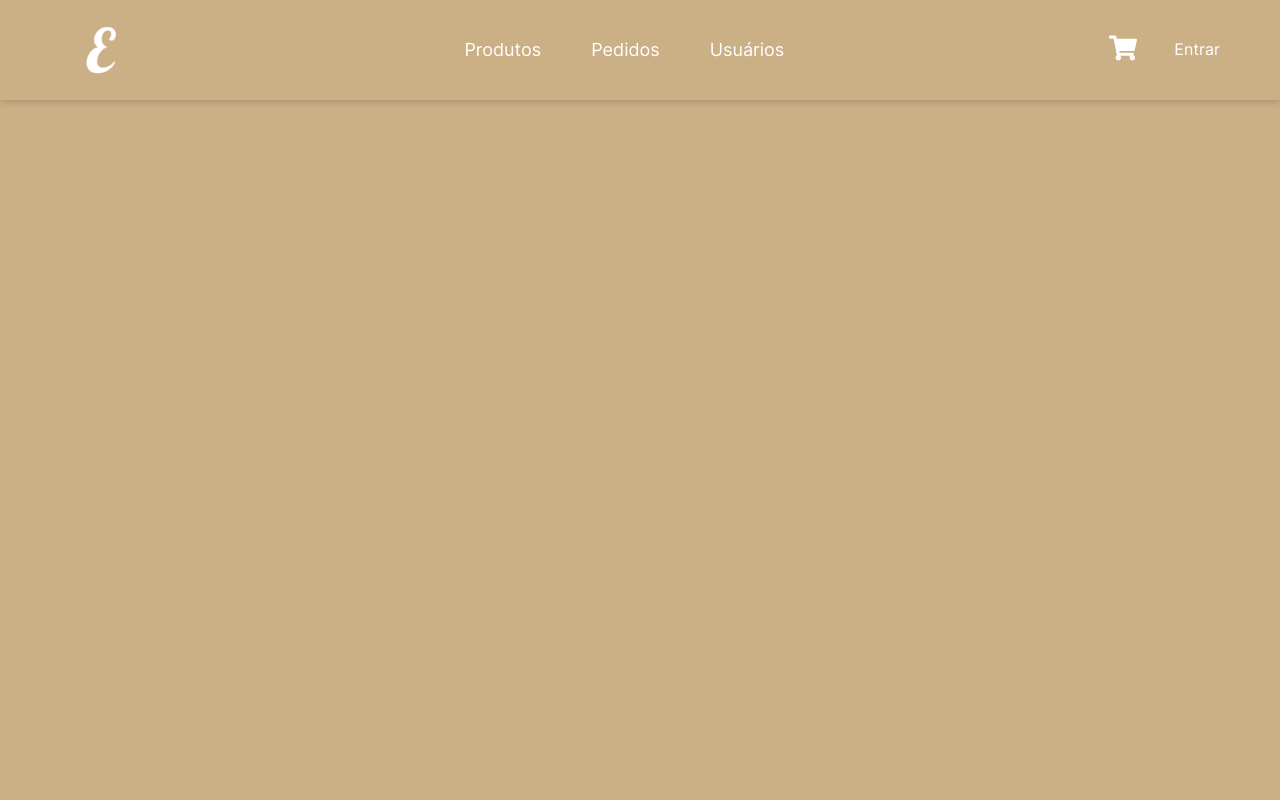
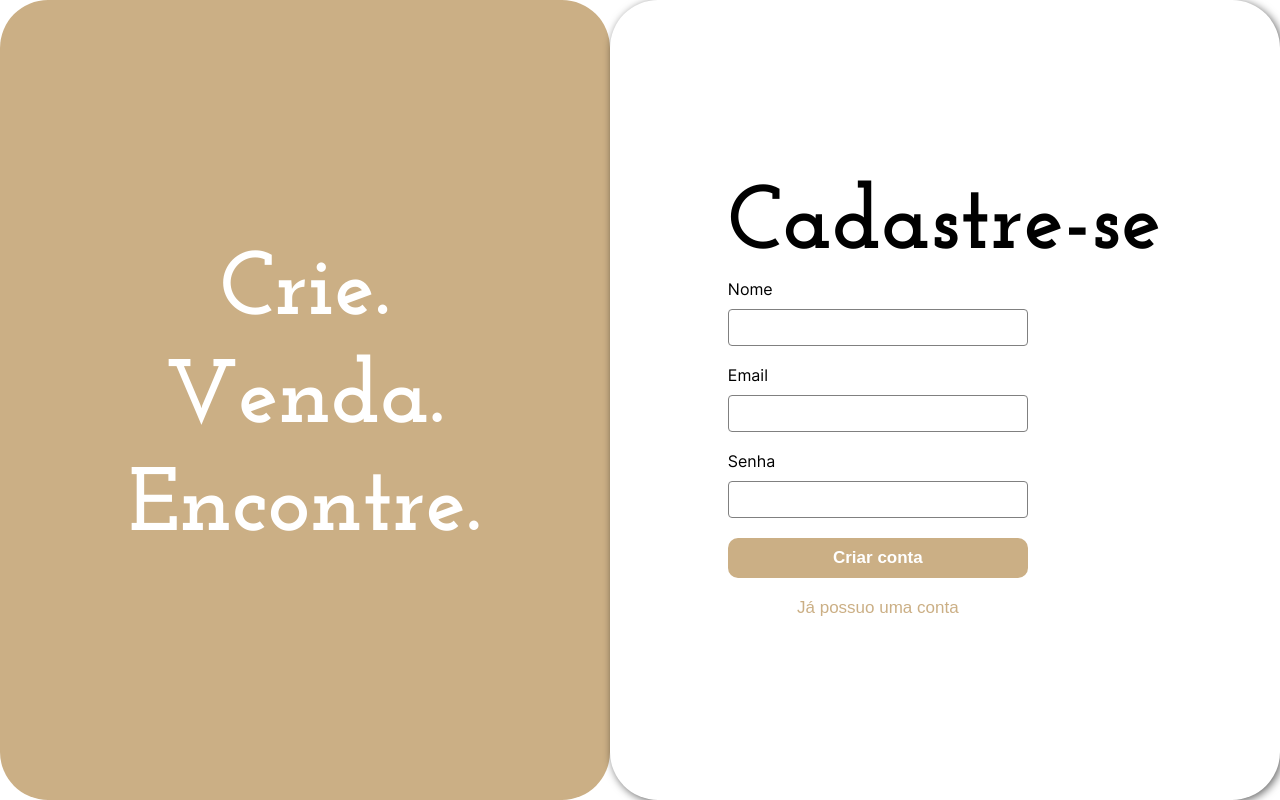
Before and after one commit to Kaua2123/projeto-ecommerce, a React (Vite) app: page /signUp in a window 1280 px wide. Built offline with nearby package versions, Linux system fonts and the light colour scheme.

Commit message:
cadastro e login

```diff
--- a/src/index.css
+++ b/src/index.css
@@ -3,6 +3,7 @@
   --black-color: #000;
   --light-brown-color: #CBAF85;
   --light-gray-color: #F0F0F0;
+  --gray-color: gray;
 }
 
 @font-face {
@@ -90,6 +91,21 @@ a:visited {
   color: var(--white-color);
 }
 
+input {
+  outline: none;
+  border-radius: 0.4rem;
+  padding: 0.8rem;
+  width: 30rem;
+  border: 1px solid var(--gray-color);
+  background-color: var(--white-color);
+  transition: 0.2s;
+}
+
+input:focus {
+  box-shadow: 2px 2px 8px rgba(0, 0, 0, 0.2);
+  border: 1px solid var(--light-brown-color);
+}
+
 label {
   display: block;
   margin-bottom: 1rem;
@@ -118,21 +134,25 @@ button:hover {
   background-color: var(--white-color);
   color: var(--light-brown-color);
   border-radius: 1rem;
-  min-width: 8rem;
+  border: none;
+  min-width: 30rem;
   height: 4rem;
   cursor: pointer;
   opacity: 1;
   transition: 0.2s;
+  font-size: 1.7rem;
 }
 
 .brown-btn {
   background-color: var(--light-brown-color);
   color: var(--white-color);
-  min-width: 8rem;
+  min-width: 30rem;
   height: 4rem;
   border-radius: 1rem;
   border: none;
   cursor: pointer;
   opacity: 1;
   transition: 0.2s;
+  font-size: 1.7rem;
+  font-weight: bold;
 }
--- a/src/main.jsx
+++ b/src/main.jsx
@@ -5,6 +5,7 @@ import { BrowserRouter, Routes, Route } from 'react-router-dom';
 import './index.css';
 import './styles/Header/header.css';
 import './styles/Home/home.css';
+import './styles/SignUp/signUp.css';
 
 import Home from './pages/Home';
 import Products from './pages/Products';
--- a/src/pages/Home/index.jsx
+++ b/src/pages/Home/index.jsx
@@ -103,7 +103,7 @@ function Home() {
                   <label>Mensagem</label>
                   <input type="text" placeholder="Sua mensagem" />
 
-                  <button className="brown-btn">Enviar</button>
+                  <button type="button" className="brown-btn">Enviar</button>
                 </form>
               </div>
             </div>
--- a/src/pages/SignUp/index.jsx
+++ b/src/pages/SignUp/index.jsx
@@ -1,12 +1,81 @@
-import React from 'react';
-import Header from '../../components/Header';
+import React, { useState } from 'react';
+import Logo from '../../imgs/logo.png';
 
 function SignUp() {
+  const [isLogin, setIsLogin] = useState(false);
+
   return (
-    <div>
-      <Header />
-      <h1>Olá mundo SignUp!</h1>
-    </div>
+    <section className="white-bg">
+      <div className="grid-sign-up">
+        <div className="text-container">
+          <div className="text-div">
+
+            <h1 className="text">
+              Crie.
+              {' '}
+              <br />
+              {' '}
+              Venda.
+              {' '}
+              <br />
+              {' '}
+              Encontre.
+            </h1>
+          </div>
+        </div>
+        <div className="form-sign-up-container">
+          <div className="form-container">
+            {!isLogin ? (
+              <h1>Cadastre-se</h1>
+            ) : (
+              <h1>Fazer login</h1>
+            )}
+
+            <form action="" className="form-sign-up">
+              <label> Nome </label>
+              <input type="text" name="" id="" />
+              <label> Email </label>
+              <input type="text" name="" id="" />
+              <label> Senha </label>
+              <input type="text" name="" id="" />
+
+              {!isLogin ? (
+                <button type="submit" className="brown-btn">
+                  Criar conta
+                </button>
+              ) : (
+                <button type="submit" className="brown-btn">
+                  Entrar
+                </button>
+              )}
+              {!isLogin ? (
+                <button
+                  onClick={(e) => {
+                    setIsLogin(true);
+                  }}
+                  type="button"
+                  className="white-btn"
+                >
+                  Já possuo uma conta
+                </button>
+              ) : (
+                <button
+                  onClick={(e) => {
+                    setIsLogin(false);
+                  }}
+                  type="button"
+                  className="white-btn"
+                >
+                  Quero me cadastrar
+                </button>
+              )}
+
+            </form>
+          </div>
+        </div>
+
+      </div>
+    </section>
   );
 }
 
--- a/src/styles/Header/header.css
+++ b/src/styles/Header/header.css
@@ -1,6 +1,9 @@
 
 .menu {
   background-color: var(--light-brown-color);
+  top: 0;
+  left: 0;
+  right: 0;
   width: 100%;
   position: fixed;
   z-index: 1;
@@ -24,6 +27,21 @@
   font-size: 1.8rem;
   color: var(--primary-color);
   position: relative;
+}
+.menu ul li a::after {
+  content: '';
+  position: absolute;
+  bottom: 1rem;
+  left: 50%;
+  width: 0;
+  height: 0.2rem;
+  background-color: var(--white-color);
+  transition: all 250ms ease-in-out;
+}
+
+.menu ul li a:hover::after {
+    width: 50%;
+    left: 25%;
 }
 
 .menu {
@@ -61,3 +79,8 @@ button .link {
   font-family: Inter;
   height: 2rem;
 }
+
+.link:hover {
+  font-size: 1.9rem;
+  transition: all 150ms ease-in-out;
+}
--- a/src/styles/Home/home.css
+++ b/src/styles/Home/home.css
@@ -72,9 +72,6 @@
 }
 
 .contact-form input {
-  padding: 0.8rem;
-  background-color: var(--light-gray-color);
-  border: none;
   margin-bottom: 2rem;
 }
 
--- /dev/null
+++ b/src/styles/SignUp/signUp.css
@@ -0,0 +1,50 @@
+.grid-sign-up {
+  display: grid;
+  grid-template-columns: 1fr 1.1fr;
+}
+
+.text-container {
+  min-height: 100vh;
+  border-radius: 4.8rem;
+  /* box-shadow: 2px 2px 8px rgba(0, 0, 0, 0.8); */
+  background-color: var(--light-brown-color);
+  display: flex;
+  flex-flow: column wrap;
+  justify-content: center;
+  align-items: center;
+  text-align: center;
+}
+
+.form-sign-up-container {
+  background-color: var(--white-color);
+  min-height: 100vh;
+  border-radius: 4.8rem;
+  box-shadow: 2px 2px 8px rgba(0, 0, 0, 0.6);
+  display: flex;
+  flex-flow: column wrap;
+  align-items: center;
+  justify-content: center;
+}
+
+.form-container input {
+  padding: 1rem;
+  margin-bottom: 2rem;
+  display: block;
+}
+
+.form-container p {
+  color: var(--light-brown-color);
+  font-weight: 600;
+  margin-top: 4rem;
+  cursor: pointer;
+}
+
+.form-sign-up-container h1 {
+  color: var(--black-color);
+}
+
+.form-sign-up .brown-btn {
+  margin-top: 1rem;
+  margin-bottom: 1rem;
+  display: block;
+}
```
